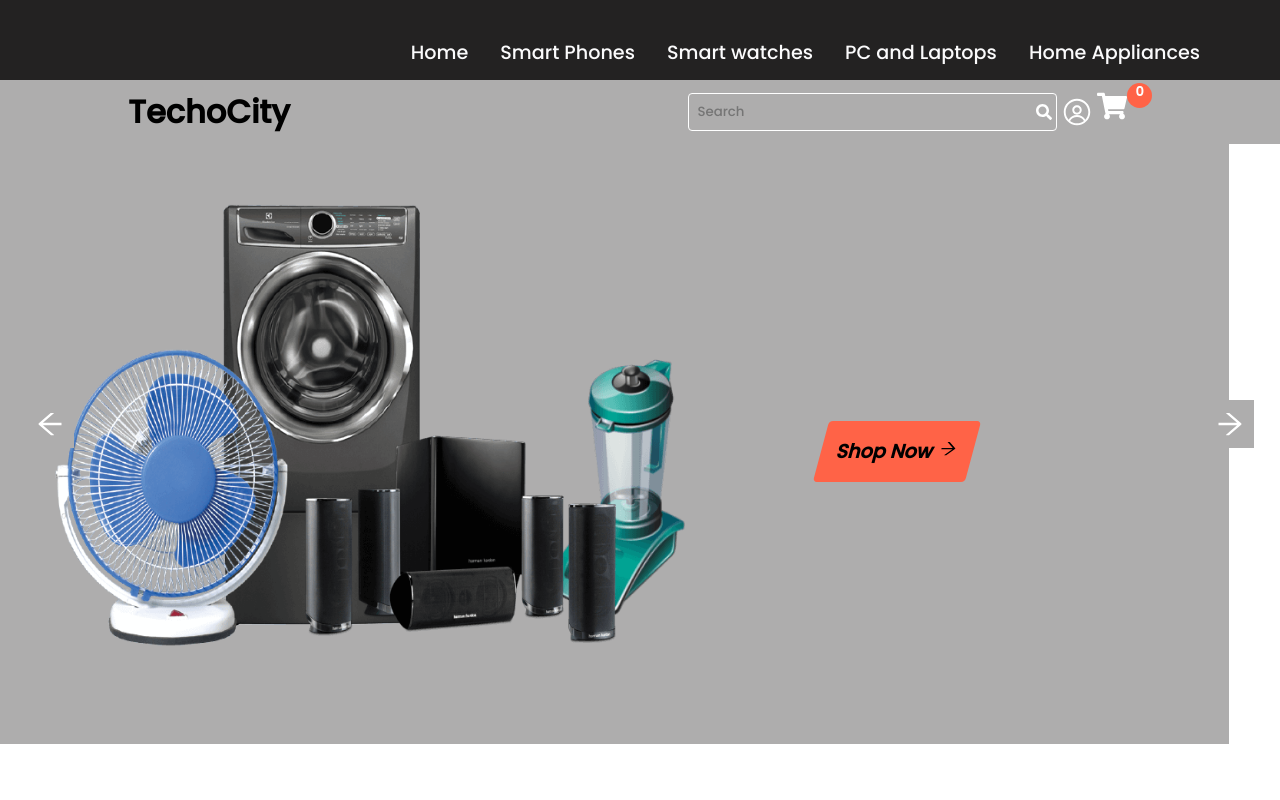
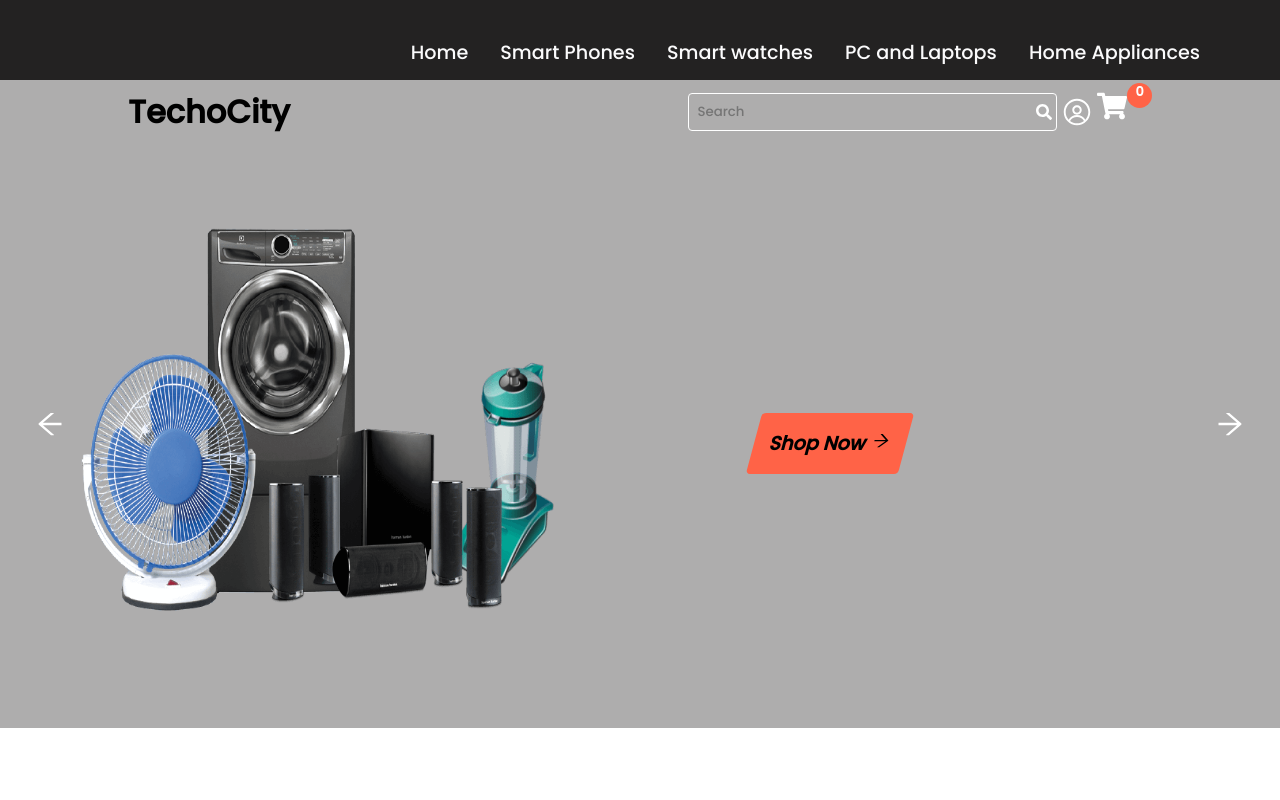
Before and after one commit to MaryRichelle/TechnoCity, a React (Create React App) app: page / in a window 1280 px wide. Shown: the top 800 px of the page. Built offline with nearby package versions, Linux system fonts and the light colour scheme; no server answers.

Commit message:
update ui

```diff
--- a/src/Header/Carousel.jsx
+++ b/src/Header/Carousel.jsx
@@ -7,7 +7,7 @@
 import { media } from '../styles/MediaQueries';
 
 const Container = styled.section`
-    max-width: 96vw;
+    width: 100vw;
     display: flex;
     flex-direction: column;
     justify-content: baseline;
@@ -15,29 +15,26 @@
     gap:2rem;
     z-index:2;
     background: var(--dark-gray);
-    ${media.desktopMd(css`
+   ${media.desktopMd(css`
       flex-direction: row;
       justify-content: space-around;
-
+      padding-block:2rem;
     `)}
 
     `
 const CarouselImages = styled.img`
     height: 50vh;
-    width: 60vw;
-    object-fit: conatin;
+    width: 80%;
+    object-fit: fit;
     &:hover{
       transform: scaleX(-1);
       transition: transform 1s ease-in-out;
     }
   ${media.desktopMd(css`
-    height: 75vh;
+    width:45%;
+    height: 65vh;
   `)}
-    ${media.mobile(css`
-    height: 70vh;
-    width: 100%;
 
-    `)}
 `
 const ArrowLeft = styled.div`
     position: absolute;
@@ -109,7 +106,7 @@
 
 function Carousel() {
   const navigate = useNavigate()
-  const  offer  = useContext(OffersData);
+  const offer = useContext(OffersData);
   const [currentImage, setCurrentImage] = useState(0);
 
   function handleLeftClick() {
--- a/src/Nav/Nav.jsx
+++ b/src/Nav/Nav.jsx
@@ -7,6 +7,7 @@
 import { GiHamburgerMenu } from "react-icons/gi"
 
 const NavBar = styled.div`
+width:100vw;
  background:#232222;
 color:var(--light-gray) ;
 display: flex;
@@ -74,10 +75,9 @@
 
 `
 const OffersText = styled.p`
-width: 100vw;
+width: auto;
 animation:${OfferTextKeyframes} 10s linear 0s infinite;
 ${media.tablet(css`
-width:100vw;
 font-size:15px; `)}
 `
 const HamburgerIcon = styled(GiHamburgerMenu)`
--- a/src/Nav/SubNav.jsx
+++ b/src/Nav/SubNav.jsx
@@ -8,7 +8,9 @@
 import { media } from '../styles/MediaQueries';
 import { useSearch } from '../context/SearchProvider'
 import SearchResult from "./SearchResult"
+
 const NavBar = styled.div`
+width:100vw;
 background: var(--dark-gray);
 color:#fff ;
 display: flex;
--- a/src/components/BottomCarousel.jsx
+++ b/src/components/BottomCarousel.jsx
@@ -4,7 +4,7 @@
 import { media } from '../styles/MediaQueries';
 
 const Container = styled.section`
-    width: 100%;
+    width: 100vw;
     margin:auto;
     display: flex;
     justify-content: center;
--- a/src/components/Categories/Categories.jsx
+++ b/src/components/Categories/Categories.jsx
@@ -80,7 +80,7 @@
 `
 
 const OffersText = styled.p`
-width: auto;
+width: 70vw;
 font-size: 2rem;
 animation:${BottomOfferTextKeyframes} 8s linear 0s infinite ;
  color: var(--hover-color-tomato);
--- a/src/footer/Footer.jsx
+++ b/src/footer/Footer.jsx
@@ -5,7 +5,7 @@
 import Middle from "./Middle"
 
 const StyledFooter = styled.footer`
-max-width:100vw;
+width:100vw;
 background:#232222;
 color: var(--light-gray);
 `;
--- a/src/index.css
+++ b/src/index.css
@@ -9,5 +9,3 @@
 --dark-gray :rgba(174, 173, 173);
 --light-gray :rgb(212, 211, 211)
 }
-body{
-max-width:100vw;}
```
